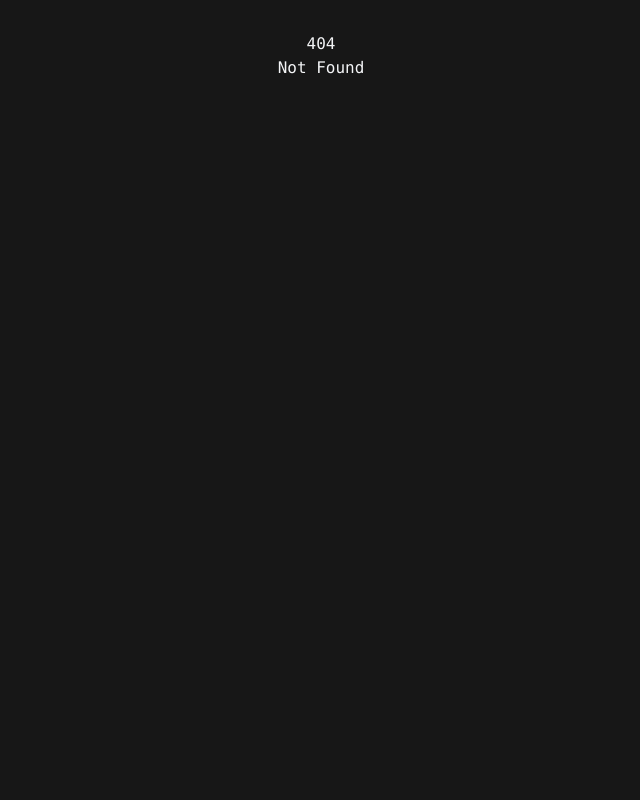
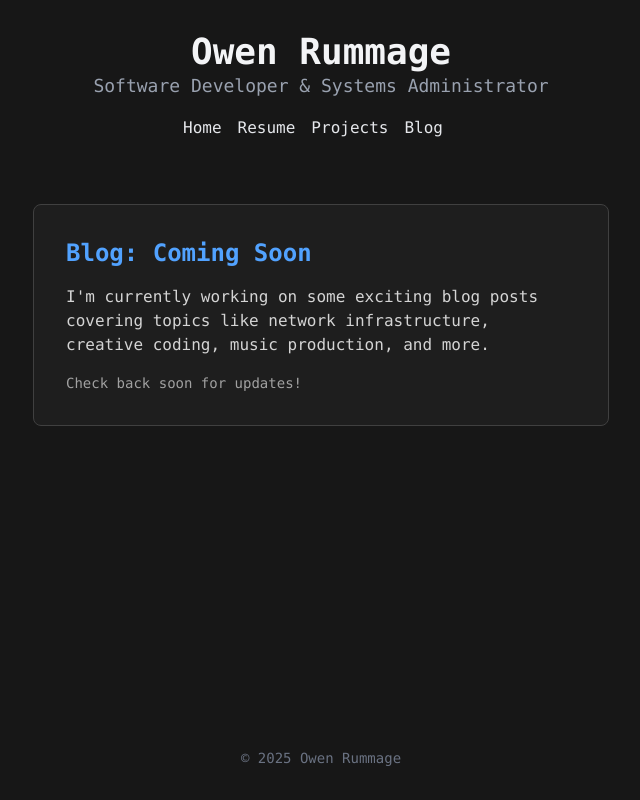
Before and after one commit to owenrummage/Website, a SvelteKit app: page /blog in a window 1280 px wide. Before the commit this address had no page. Shown: the whole page, without its empty margins (319-959 px from the left). Built offline with nearby package versions, Linux system fonts and the light colour scheme.

Commit message:
fix blog posts section

```diff
--- a/src/lib/components/Header.svelte
+++ b/src/lib/components/Header.svelte
@@ -1,3 +1,7 @@
+<svelte:head>
+	<title>Owen Rummage</title>
+</svelte:head>
+
 <header class="mb-8 w-full max-w-xl text-center">
 	<a class="mb-2 text-4xl font-bold" href="/">Owen Rummage</a>
 	<p class="text-lg text-gray-400">Software Developer &amp; Systems Administrator</p>
@@ -5,6 +9,6 @@
 		<a href="/" class="mr-4 text-gray-200 hover:text-gray-300">Home</a>
 		<a href="/resume" class="mr-4 text-gray-200 hover:text-gray-300">Resume</a>
 		<a href="/projects" class="mr-4 text-gray-200 hover:text-gray-300">Projects</a>
-		<a href="https://blog.rummage.cc" class="mr-4 text-gray-200 hover:text-gray-300">Blog</a>
+		<a href="/blog" class="mr-4 text-gray-200 hover:text-gray-300">Blog</a>
 	</div>
 </header>
--- /dev/null
+++ b/src/routes/blog/+page.svelte
@@ -0,0 +1,22 @@
+<script>
+	import Footer from '$lib/components/Footer.svelte';
+	import Header from '$lib/components/Header.svelte';
+</script>
+
+<Header />
+<main class="w-full max-w-xl flex-1">
+	<section class="mb-8 space-y-6">
+		<div class="mb-8">
+			<div class="mt-8 rounded-lg border border-neutral-700 bg-neutral-800/50 p-8">
+				<h2 class="mb-4 text-2xl font-semibold text-blue-400">Blog: Coming Soon</h2>
+				<p class="mb-4 text-neutral-300">
+					I'm currently working on some exciting blog posts covering topics like network
+					infrastructure, creative coding, music production, and more.
+				</p>
+				<p class="text-sm text-neutral-400">Check back soon for updates!</p>
+			</div>
+		</div>
+	</section>
+</main>
+
+<Footer />
--- a/src/routes/projects/+page.svelte
+++ b/src/routes/projects/+page.svelte
@@ -41,19 +41,14 @@
 
 <Header />
 <main class="w-full max-w-3xl flex-1">
-	<section class="mb-8 space-y-4">
-		<h2 class="mb-2 text-2xl font-semibold">About Me</h2>
-		<p class="text-neutral-300">
-			Technologist with a strong foundation in networking, systems administration, and web
-			development, currently contributing to innovative solutions at NixLabs Networks. Experienced
-			in programming, automation, and creative production, with a proven ability to blend technical
-			expertise and artistic vision. Adept at tackling complex challenges, learning new
-			technologies, and collaborating with others to deliver impactful results.
-		</p>
-	</section>
-
 	<section class="mb-8">
 		<h2 class="mb-2 text-2xl font-semibold">Projects</h2>
+		<p class="text-neutral-300">
+			Here are some of the projects I've been working on. They range from web development and system
+			administration tools to creative solutions for various challenges. Each project represents a
+			learning experience and an opportunity to explore different technologies and approaches to
+			problem-solving.
+		</p>
 		<div class="grid grid-cols-1 gap-6 rounded-lg p-4 sm:grid-cols-2">
 			{#each projects as project (project.title)}
 				<a
```
